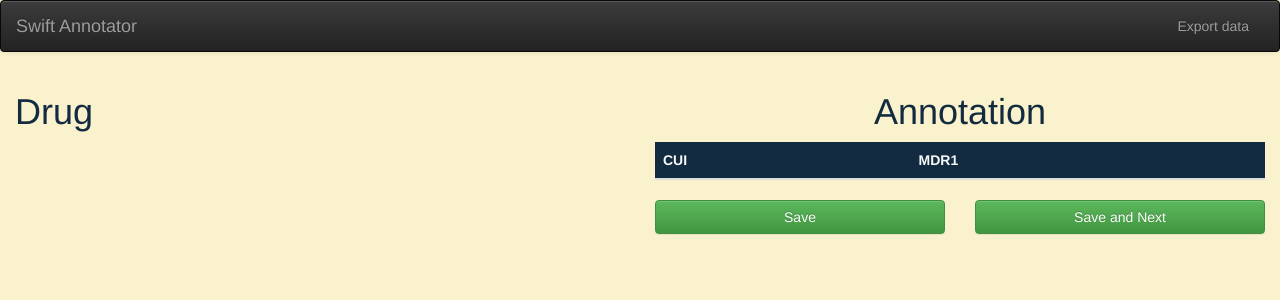
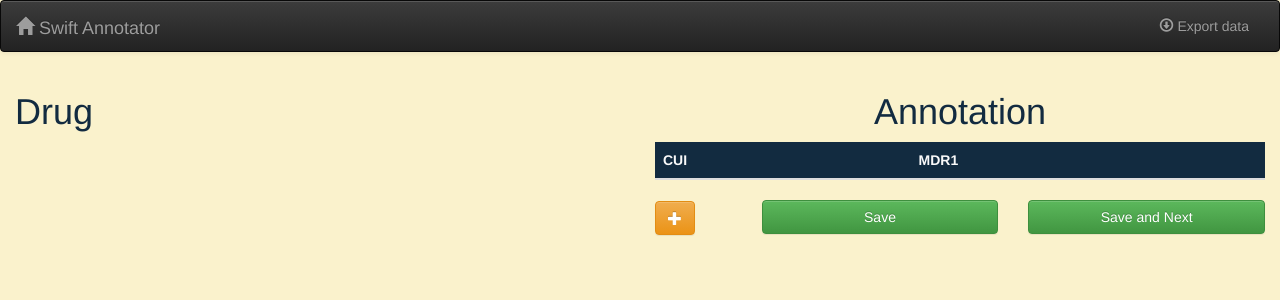
Before and after one commit to tonnpa/annotation-ui, a Django app: template annotator/templates/index.html in a window 1280 px wide. Shown: the top 300 px of the page. Run offline with Django 3.2, Linux system fonts and the light colour scheme; the template is opened without the code that fills it, so the values that code supplies are empty; some libraries are stand-ins or nearby versions.

Commit message:
feat(ui): icon + placeholder for adding rows
Signed-off-by: Phan Anh Nguyen <tonnpa@gmail.com>

```diff
--- a/annotation_ui/settings.py
+++ b/annotation_ui/settings.py
@@ -41,7 +41,6 @@ INSTALLED_APPS = [
 
     'rest_framework',
     'django_filters',
-#    'crispy_forms',
 
     'annotator',
 ]
--- a/annotation_ui/urls.py
+++ b/annotation_ui/urls.py
@@ -29,6 +29,7 @@ urlpatterns = [
 
     url(r'^partials/drugdetail/(?P<drug_id>[0-9]+)/$', views.partial_drug_detail),
     url(r'^partials/annotations/(?P<drug_id>[0-9]+)/$', views.partial_annotations),
+    url(r'^partials/newrow/(?P<row_number>[0-9]+)/$', views.partial_empty_annotation),
 ]
 
 # Django REST Framework
--- a/annotator/templates/index.html
+++ b/annotator/templates/index.html
@@ -5,6 +5,7 @@
     <title>Swift Annotator</title>
     <meta charset="utf-8"/>
     <meta name="viewport" content="width=device-width, initial-scale=1.0">
+    <link rel="shortcut icon" type="image/png" href="{% static 'icon.png' %}">
     <!-- Latest compiled and minified CSS -->
     <link rel="stylesheet" href="https://maxcdn.bootstrapcdn.com/bootstrap/3.3.7/css/bootstrap.min.css"
           integrity="sha384-BVYiiSIFeK1dGmJRAkycuHAHRg32OmUcww7on3RYdg4Va+PmSTsz/K68vbdEjh4u" crossorigin="anonymous">
@@ -26,12 +27,12 @@
                 <span class="icon-bar"></span>
                 <span class="icon-bar"></span>
             </button>
-            <a class="navbar-brand" href="{% url 'welcome' %}">Swift Annotator</a>
+            <a class="navbar-brand" href="{% url 'welcome' %}"><i class="glyphicon glyphicon-home"></i> Swift Annotator</a>
         </div>
 
         <div class="collapse navbar-collapse" id="bs-example-navbar-collapse-1">
             <ul class="nav navbar-nav navbar-right">
-                <li><a href="{% url 'export' %}">Export data</a></li>
+                <li><a href="{% url 'export' %}"><i class="glyphicon glyphicon-download"></i> Export data</a></li>
             </ul>
         </div>
     </div>
@@ -59,13 +60,18 @@
                 </tbody>
             </table>
             <div class="row">
-                <div class="col-xs-6">
+                <div class="col-xs-2">
+                    <button id="addBtn" type="button" class="btn btn-warning glyphicon glyphicon-plus"
+                            onclick="appendRow()">
+                    </button>
+                </div>
+                <div class="col-xs-5">
                     <button id="saveBtn" type="button" class="btn btn-success btn-block"
                             onclick="annotate(this)">
                         Save
                     </button>
                 </div>
-                <div class="col-xs-6">
+                <div class="col-xs-5">
                     <button id="saveNextBtn" type="button" class="btn btn-success btn-block"
                             onclick="annotate(this)">
                         Save and Next
@@ -81,7 +87,10 @@
                 <button type="button" class="close" data-dismiss="alert">x</button>
                 <strong>Oops... </strong> Something went wrong.
             </div>
-            <br>
+            <div class="alert alert-success" id="congrats-alert" hidden>
+                <button type="button" class="close" data-dismiss="alert">x</button>
+                <strong>Congratulations! </strong> You've annotated all the drugs!
+            </div>
         </div>
     </div>
 </div>
@@ -134,8 +143,7 @@
     function loadNextDrug() {
         $.get("/drugs/next/{{ annotator }}").done(function (drugID) {
             if (drugID == null) {
-                // TODO
-                // Show congrats message
+                alertCongrats();
             } else {
                 updateDrugDetailsAndAnnotationTable(drugID);
             }
@@ -156,6 +164,13 @@
 
     // DOM manipulation
     //-----------------
+    function appendRow() {
+        var rowNumber = $(".newRow").length + 1;
+        $.get("/partials/newrow/" + rowNumber).done(function(row) {
+            $("tbody").append($(row));
+        });
+    }
+
     function alertSuccess(callback) {
         $("#success-alert").fadeTo("slow", 500).slideUp(500, callback);
     }
@@ -163,6 +178,10 @@
     function alertError() {
         $("#danger-alert").fadeTo("slow", 500).slideDown(500);
     }
+
+    function alertCongrats() {
+        $("#congrats-alert").fadeTo("slow", 500).slideDown(500);
+    }
 </script>
 
 </body>
--- a/annotator/templates/welcome.html
+++ b/annotator/templates/welcome.html
@@ -5,6 +5,7 @@
     <title>Swift Annotate</title>
     <meta charset="UTF-8">
     <meta name="viewport" content="width=device-width, initial-scale=1.0">
+    <link rel="shortcut icon" type="image/png" href="{% static 'icon.png' %}">
     <!-- Latest compiled and minified CSS -->
     <link rel="stylesheet" href="https://maxcdn.bootstrapcdn.com/bootstrap/3.3.7/css/bootstrap.min.css"
           integrity="sha384-BVYiiSIFeK1dGmJRAkycuHAHRg32OmUcww7on3RYdg4Va+PmSTsz/K68vbdEjh4u" crossorigin="anonymous">
```
Also changed, not shown: annotator/templates/partials/emptyannotation.html (added, +7 -0 lines), annotator/views.py (+11 -1 lines), annotator/static/icon.png (added).
